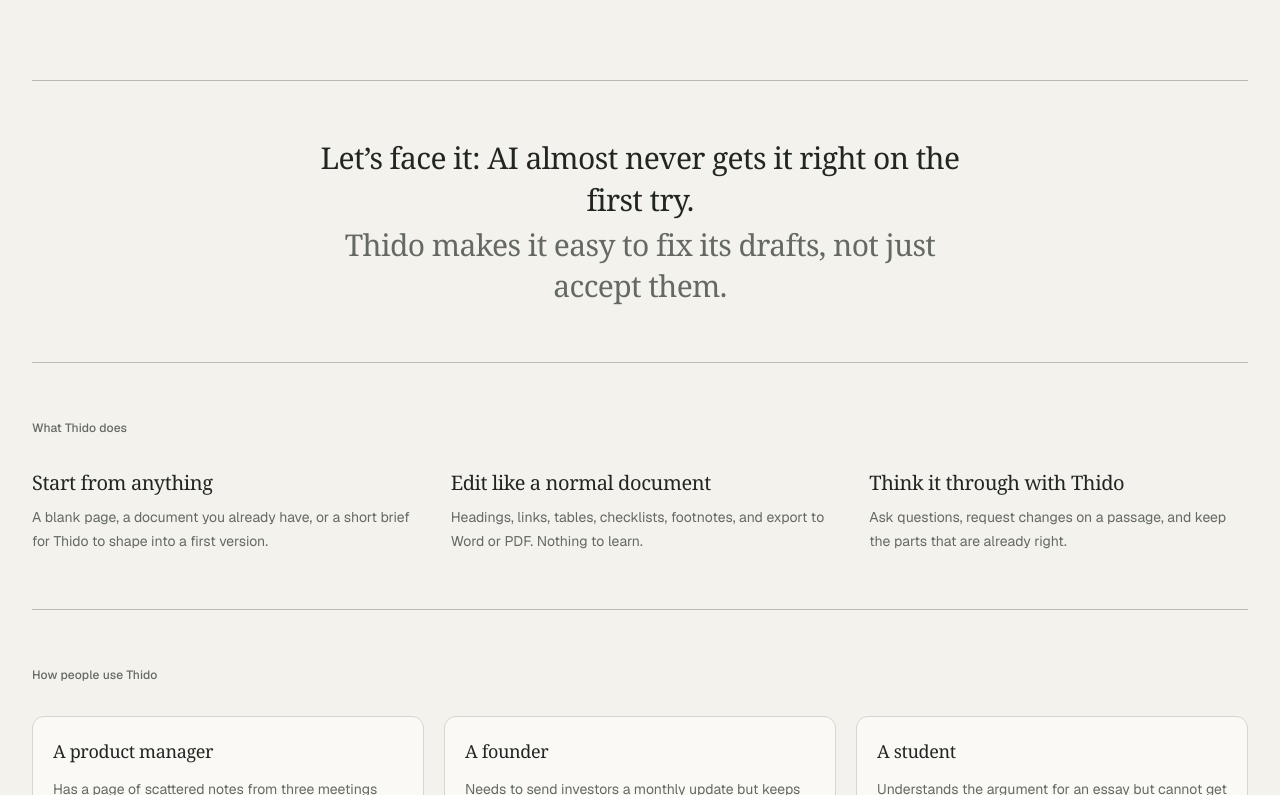
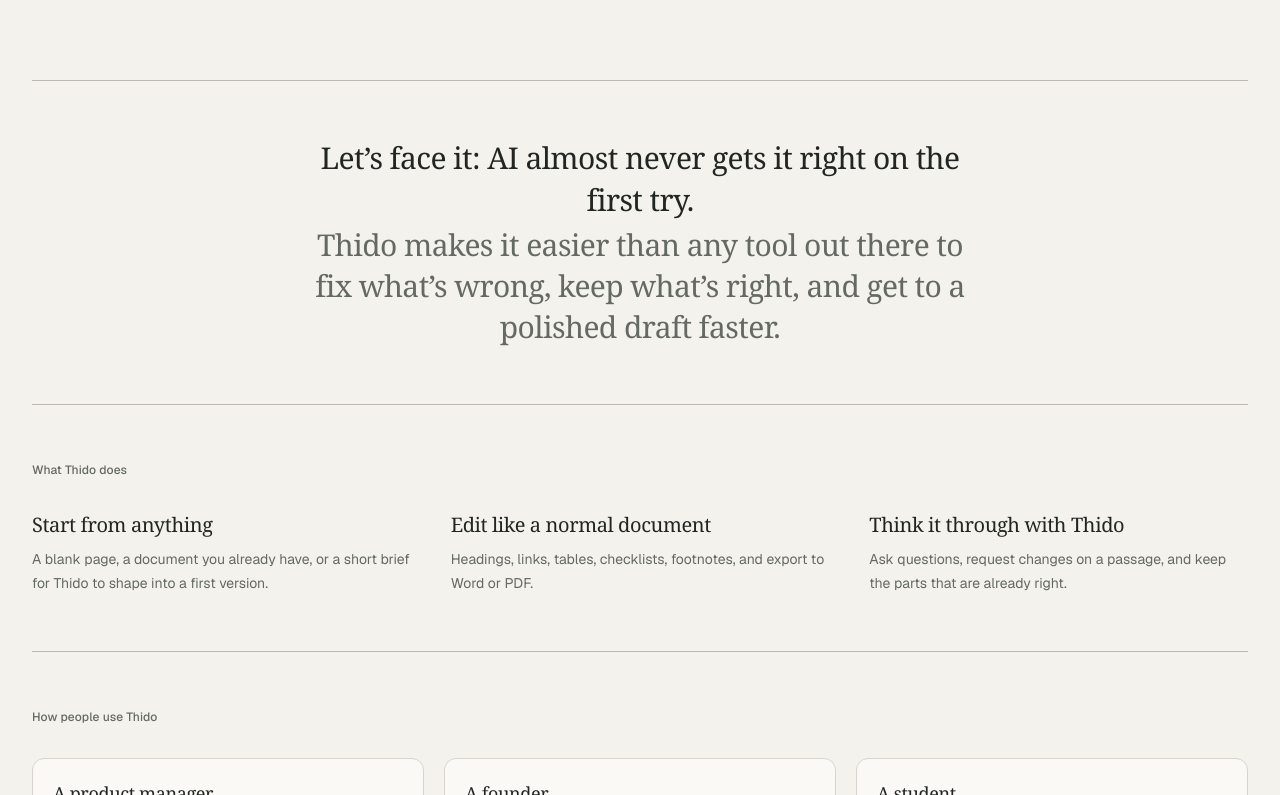
Before and after one commit to osatoDev/thido-docpal, a Next.js app: page / in a window 1280 px wide. Shown: the part 541-1336 px from the top of the page. Built offline with nearby package versions, Linux system fonts and the light colour scheme; no server answers.

Commit message:
feat: refine MarketingLanding content for clarity and engagement

```diff
--- a/src/components/landing/MarketingLanding.tsx
+++ b/src/components/landing/MarketingLanding.tsx
@@ -12,7 +12,7 @@ const VALUE_PROPS = [
   },
   {
     title: "Edit like a normal document",
-    body: "Headings, links, tables, checklists, footnotes, and export to Word or PDF. Nothing to learn.",
+    body: "Headings, links, tables, checklists, footnotes, and export to Word or PDF.",
   },
   {
     title: "Think it through with Thido",
@@ -119,7 +119,8 @@ export function MarketingLanding() {
         <p className="mx-auto max-w-2xl text-center font-serif text-2xl leading-snug font-medium tracking-[-0.02em] sm:text-3xl">
           Let&rsquo;s face it: AI almost never gets it right on the first try.
           <span className="mt-1 block text-[var(--muted)]">
-            Thido makes it easy to fix its drafts, not just accept them.
+            Thido makes it easier than any tool out there to fix what&rsquo;s
+            wrong, keep what&rsquo;s right, and get to a polished draft faster.
           </span>
         </p>
       </section>
@@ -221,7 +222,10 @@ export function MarketingLanding() {
 
       <footer className="flex flex-col gap-4 border-t border-[var(--border)] py-8 text-xs text-[var(--muted)] sm:flex-row sm:items-center sm:justify-between">
         <p>From rough notes to a working draft.</p>
-        <nav aria-label="Legal and account links" className="flex items-center gap-5">
+        <nav
+          aria-label="Legal and account links"
+          className="flex items-center gap-5"
+        >
           <Link href="/privacy" className="text-link">
             Privacy
           </Link>
```
